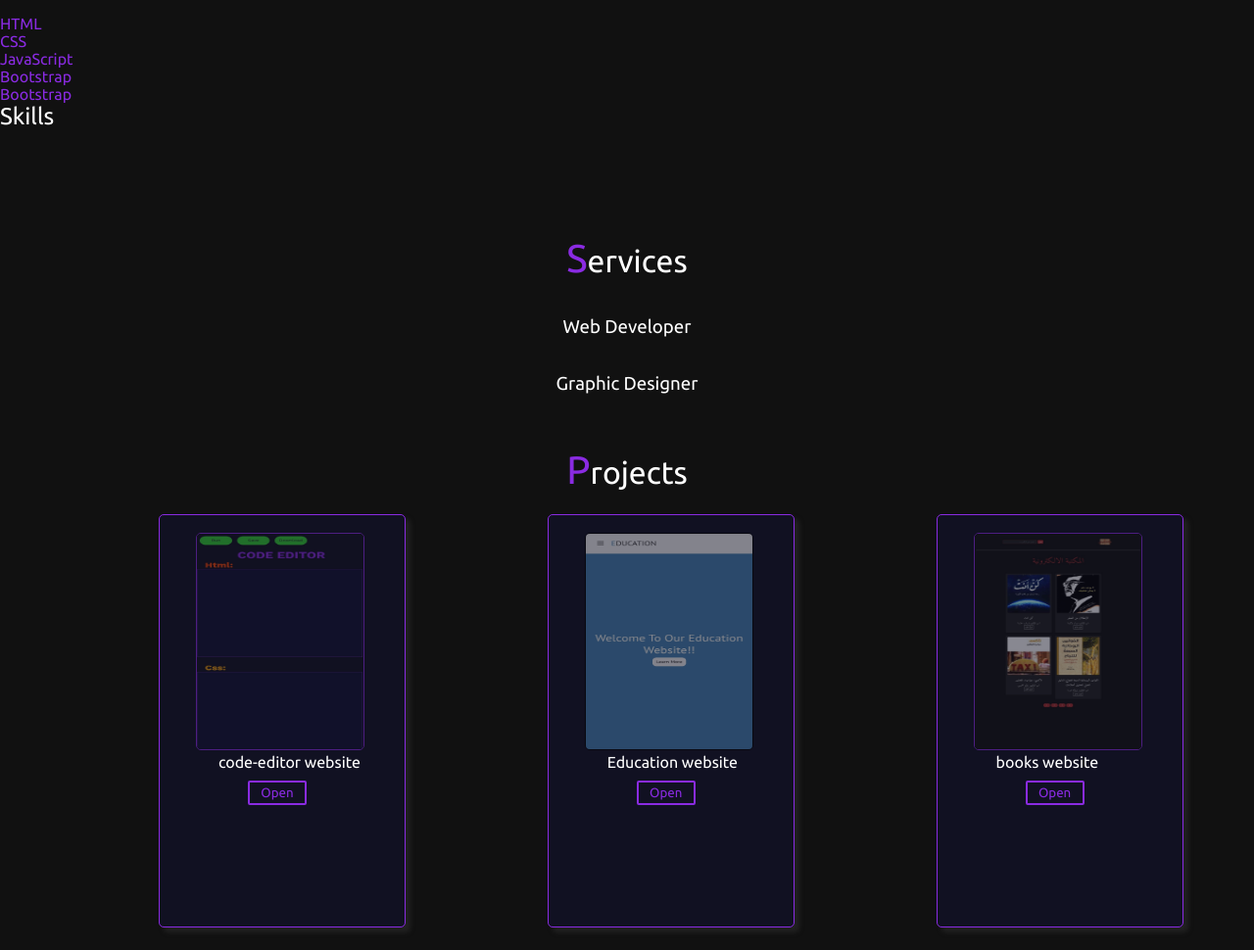
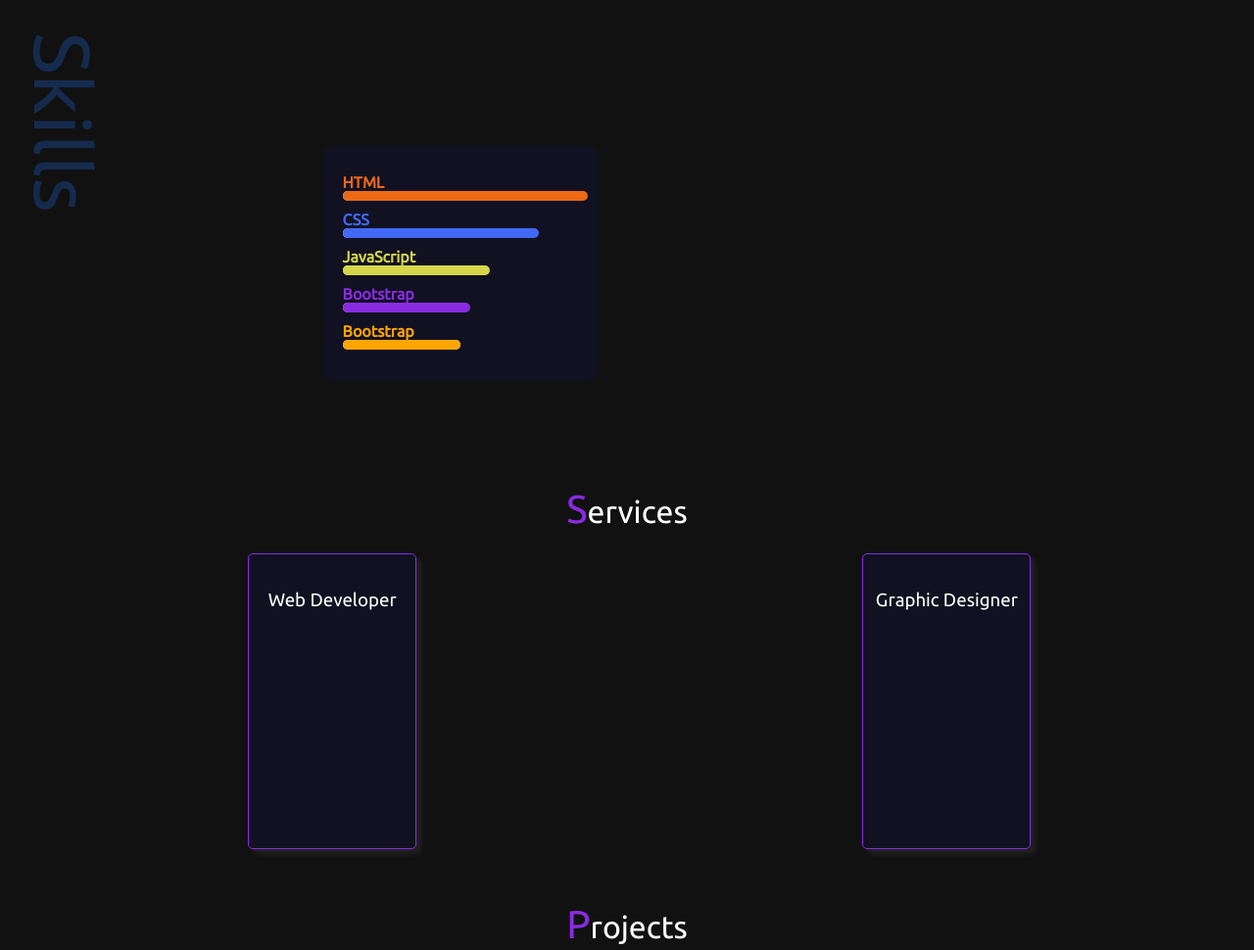
Before and after one commit to Codecrafters5/MD_Portfolio, a plain HTML site: page index.html in a window 1280 px wide. Shown: the part 1073-2043 px from the top of the page at 98% size. Drawn offline with Linux system fonts and the light colour scheme.

Commit message:
style.css

```diff
--- a/style.css
+++ b/style.css
@@ -82,7 +82,7 @@ button {
     width: 400px;
   }
   .about img{
-    width: 200px;
+    width: 230px;
   }
   .about p{
     font-size: 12px
@@ -125,7 +125,24 @@ header {
 }
 .about{
 display: flex;
+border: 1px blueviolet solid;
 align-items: center;
+height: 200px;
+justify-content: space-around;
+width: 400px;
+box-shadow: 5px 5px 5px #222;
+border-radius: 2px;
+padding: 5px 5px;
+animation: an 1.50s ease-in-out;
+display: none ;
+}
+@keyframes an{
+  from{
+    width: 300px;
+
+  }to{
+    width:400px;
+  }
 }
 .sb img{
   border: 1.60px blueviolet solid;
@@ -152,6 +169,12 @@ html{
     justify-content: space-around;
    margin-left: 7%;
    }
+   .s{
+     display: flex;
+    align-items: center;
+    justify-content: space-around;
+     margin-left: 2%;
+   }
    .card{
      height: 420px;
      width: 250px;
@@ -168,11 +191,11 @@ html{
 	opacity: 1;
 }
 .card img {
-	width: 170px;
+	width: 180px;
+	margin-left: 35px;
 	opacity: 0.50;
 	height: 220px;
 	border: 1px blueviolet solid;
-	margin-left: 37px;
 	transform: none;
 	border-radius: 5px;
 
@@ -188,3 +211,129 @@ html{
 .card p{
   margin-left: 60px;
 }
+
+   .cardd{
+     height: 300px;
+     width: 170px;
+     border-radius: 5px;
+     background: #112;
+     border: 1px solid blueviolet;
+     box-shadow: 5px 5px 5px #222;
+     margin-top: 22px;
+   }
+  .cardd img:hover{
+	opacity: 1;
+}
+.cardd img {
+	width: 130px;
+	opacity: 0.50;
+	transform: none;
+	border-radius: 5px;
+
+}
+.cardd button{
+  margin-left: 90px;
+  width: 60px;
+  transform: none;
+}
+#skills {
+  margin-left: 1%;
+  display: flex;
+  flex-direction: column;
+  align-items: center;
+  position: relative;
+}
+
+.content {
+  justify-content: space-between;
+  align-items: center;
+  display: flex;
+  width: 100%;
+  margin-top: 0px;
+}
+
+.skillss{
+  padding: 20px 20px;
+  padding-top: 0;
+  border-radius: 10px;
+  margin-top: 15%;
+  margin-left: 25%;
+  background: #112;
+  width:240px;
+  height: 220px;
+}
+.skill {
+  margin-top: 10px;
+  position: relative;
+}
+
+.skill span {
+  font-weight: 600;
+  margin-bottom: 5px;
+}
+
+.htmlbar {
+  color: #ED6915;
+}
+.bsbar{
+  color: blueviolet;
+}
+.jqbar{
+  color: orange;
+}
+.cssbar {
+  color: #4269F5;
+}
+
+.jsbar {
+  color: #D5D649;
+}
+
+.bar {
+  background-color: #fff;
+  width: 50%;
+  height: 10px;
+  border-radius: 20px;
+}
+
+.activebar {
+  width: 0px;
+  height: 10px;
+  border-radius: 20px;
+  position: absolute;
+  transform: translateY(-10px);
+  transition: width 0.5s;
+}
+
+.activehtml {
+  width: 250px;
+  background-color: #ED6915;
+}
+
+.activecss {
+  width: 200px;
+  background-color: #4269F5;
+}
+
+.activejs {
+  width: 150px;
+  background-color: #D5D649
+}
+.activebs{
+  background-color: blueviolet;
+  width: 130px;
+}
+.activejq{
+  width: 120px;
+  background-color: orange;
+}
+.bgskill {
+  transform: rotate(90deg) translateY(40px);
+  left: 0;
+  top: 120px;
+  position: absolute;
+  font-size: 80px;
+  opacity: 0.3;
+  color: #1f67db;
+  z-index: -10;
+	}
```
